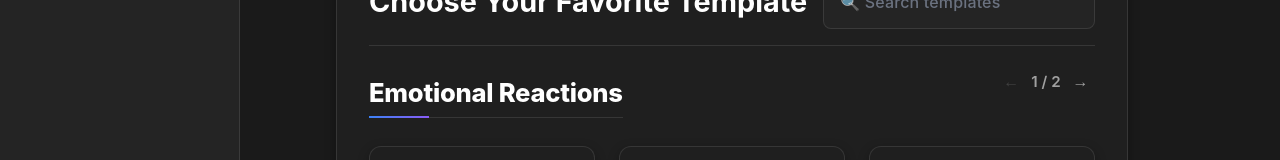
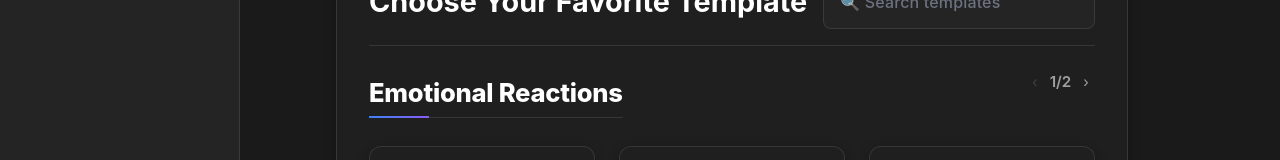
Before and after one commit to liurf414-eng/face-swap-fun, a React (Vite) app: page / in a window 1280 px wide. Shown: the part 314-474 px from the top of the page. Built offline with nearby package versions, Linux system fonts and the light colour scheme.

Commit message:
Keep pagination controls visible per category with compact layout

```diff
--- a/src/App.jsx
+++ b/src/App.jsx
@@ -856,27 +856,27 @@ function App() {
                 <div key={category} className="category-section">
                   <div className="category-header">
                     <h3 className="category-title">{category}</h3>
-                    {totalPages > 1 && (
                     <div className="category-controls">
                       <button
                         className="category-nav-button"
                         onClick={() => handleCategoryPageChange(category, -1)}
                         disabled={currentPageForCategory === 0}
+                        aria-label={`Previous page for ${category}`}
                       >
-                          ←
+                        ‹
                       </button>
                       <span className="category-page-indicator">
-                          {currentPageForCategory + 1} / {totalPages}
+                        {currentPageForCategory + 1}/{totalPages}
                       </span>
                       <button
                         className="category-nav-button"
                         onClick={() => handleCategoryPageChange(category, 1)}
                         disabled={currentPageForCategory >= totalPages - 1}
+                        aria-label={`Next page for ${category}`}
                       >
-                          →
+                        ›
                       </button>
                     </div>
-                    )}
                   </div>
                   <div
                     className="templates-grid"
```
Lines whose indentation alone changed are shown as unchanged.
